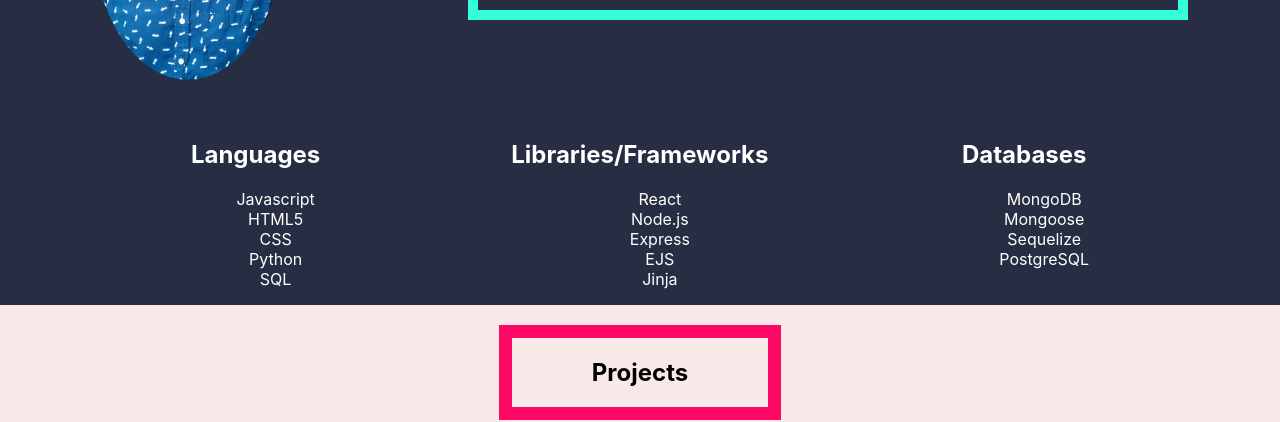
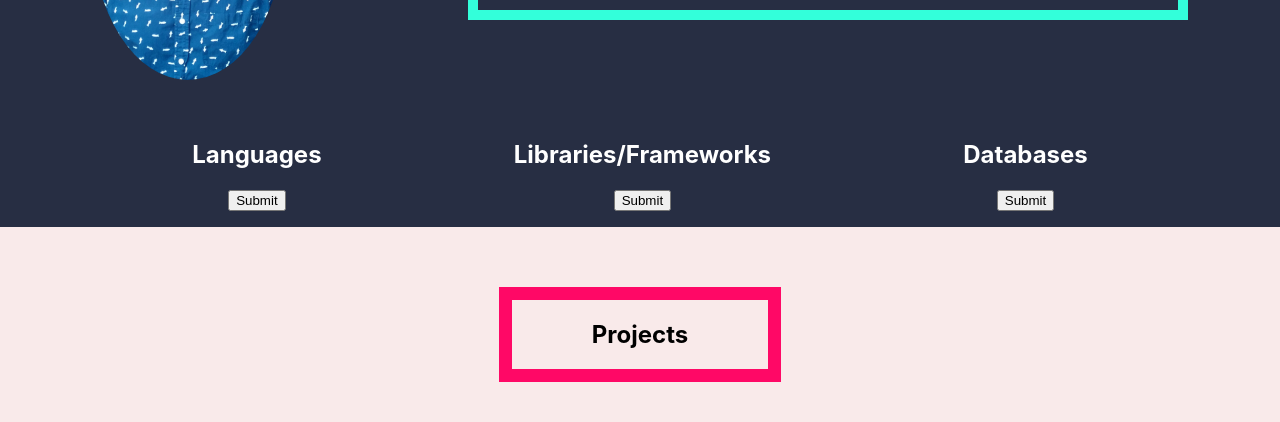
Before and after one commit to madmonkeyaudio-js/portfolio_hw, a React (Create React App) app: page / in a window 1280 px wide. Shown: the part 1120-1542 px from the top of the page. Built offline with nearby package versions, Linux system fonts and the light colour scheme.

Commit message:
collapsing skills

```diff
--- a/src/App.css
+++ b/src/App.css
@@ -144,6 +144,10 @@ h3 {
   justify-content: space-evenly;
 }
 
+.skill-list {
+  transition:all 1s ease;
+}
+
 .projects-container {
   text-align: center;
 }
@@ -157,7 +161,7 @@ h3 {
 .projects-title {
   border: 13px solid #FF0866;
   width: 20vw;
-  margin: 20px auto;
+  margin: 60px auto;
 }
 .single-project {
   min-width: 20vw;
@@ -166,7 +170,6 @@ h3 {
   margin: 20px 10px;
   text-align: left;
   box-shadow: 0 4px 8px 0 rgba(0,0,0,0.2);
-  transition: 0.3s;
   opacity: 1;
   transition:all 0.3s ease;
   background-color: white;
--- a/src/pages/Skills.jsx
+++ b/src/pages/Skills.jsx
@@ -1,70 +1,106 @@
 import React from 'react'
+import Fade from 'react-reveal/Fade'
 
-function Skills() {
+class Skills extends React.Component {
+
+    state = {
+        skillLang: [],
+        skillFrame: [],
+        skillDB: []
+    }
+
+    handleClick1 = () => {
+        if(this.state.skillLang[0] !== 'Javascript'){
+            this.setState({
+                skillLang: ['Javascript', 'HTML5', 'CSS', 'Python', 'SQL']
+            })
+        } else {
+            this.setState({
+                skillLang: []
+            })
+        }
+    }
+
+    handleClick2 = () => {
+        if(this.state.skillFrame[0] !== 'React'){
+            this.setState({
+                skillFrame: ['React', 'Node.js', 'Express', 'EJS', 'Jinja']
+            })
+        } else {
+            this.setState({
+                skillFrame: []
+            })
+        }
+    }
+
+    handleClick3 = () => {
+        if(this.state.skillDB[0] !== 'MongoDB'){
+            this.setState({
+                skillDB: ['MongoDB', 'Mongoose', 'Sequelize', 'PostgreSQL']
+            })
+        } else {
+            this.setState({
+                skillDB: []
+            })
+        }
+    }
+
+    render() {
+        let skillLanguage = this.state.skillLang.map((skill, idx) => {
             return (
-        <div >
+                <Fade>
+                    <li key={idx}>{skill}</li>
+                </Fade>
+            )
+        })
+
+        let skillFrame = this.state.skillFrame.map((skill, idx) => {
+            return (
+                <Fade>
+                    <li key={idx}>{skill}</li>
+                </Fade>
+            )
+        })
+
+        let skillDB = this.state.skillDB.map((skill, idx) => {
+            return (
+                <Fade>
+                    <li key={idx}>{skill}</li>
+                </Fade>
+            )
+        })
+        return (
             <div className="skills">
                 <div>
                     <h2>Languages</h2>
+                    <input type="submit" onClick={this.handleClick1}/>
+                    <div className="skill-list">
                         <ul>
-                    <li>
-                        Javascript
-                    </li>
-                     <li>
-                        HTML5
-                    </li>
-                     <li>
-                        CSS
-                    </li>
-                    <li>
-                        Python
-                    </li>
-                    <li>
-                        SQL
-                    </li>
-
+                            {skillLanguage}
                         </ul>
+                    </div>
                 </div>
                 <div>
                     <h2>Libraries/Frameworks</h2>
+                    <input type="submit" onClick={this.handleClick2}/>
+                        <div className="skill-list">
                             <ul>
-                    <li>
-                        React
-                    </li>
-                     <li>
-                        Node.js
-                    </li>
-                     <li>
-                        Express
-                    </li>
-                    <li>
-                        EJS
-                    </li>
-                    <li>
-                        Jinja
-                    </li>
+                                    {skillFrame}
                             </ul>
+                        </div>
                 </div>
                 <div>
                     <h2>Databases</h2>
+                    <input type="submit" onClick={this.handleClick3}/>
+                    <div className="skill-list">
                         <ul>
-                    <li>
-                        MongoDB
-                    </li>
-                     <li>
-                        Mongoose
-                    </li>
-                     <li>
-                        Sequelize
-                    </li>
-                    <li>
-                        PostgreSQL
-                    </li>
+                            {skillDB}
                         </ul>
                     </div>
                 </div>
             </div>
         )
     }
+}
 
 export default Skills
```
Lines whose indentation alone changed are shown as unchanged.
